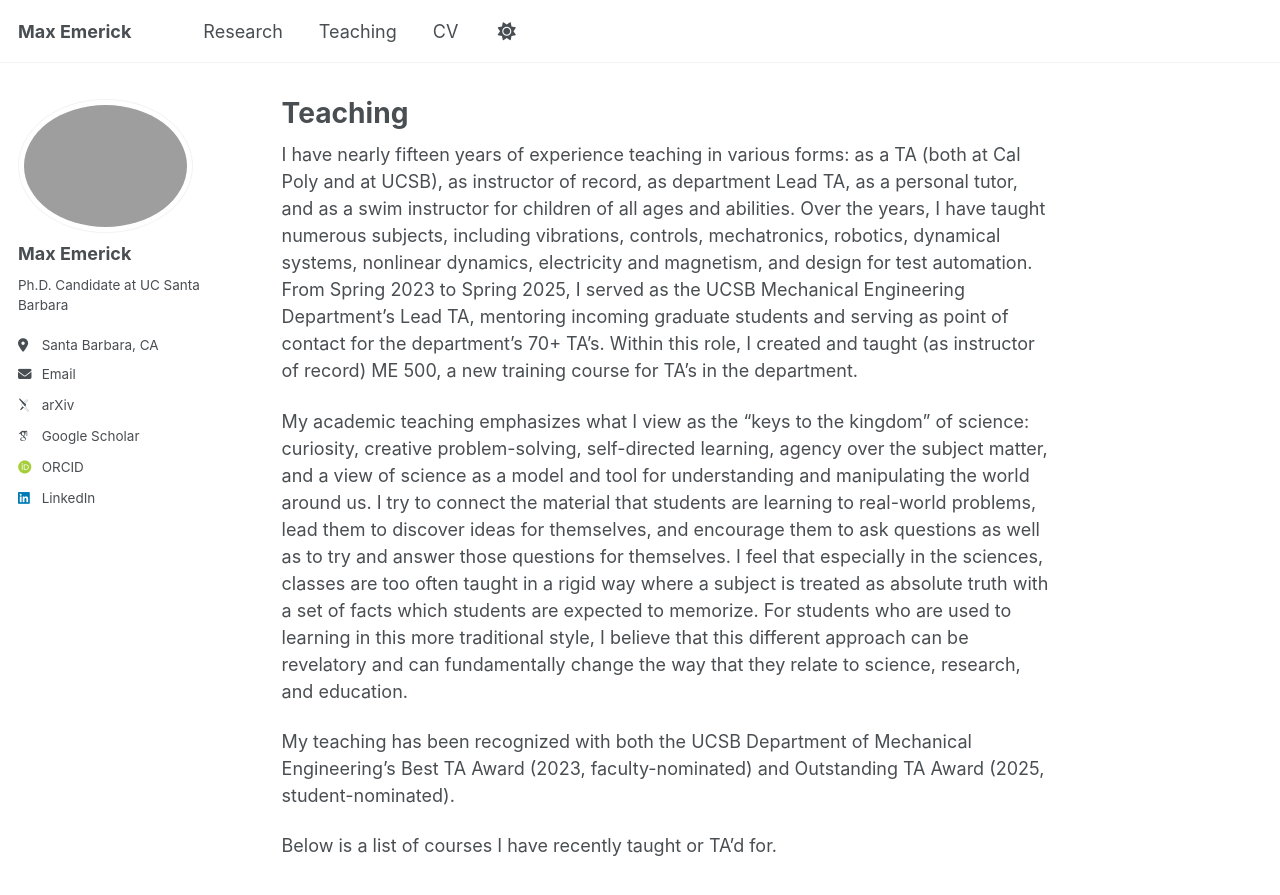
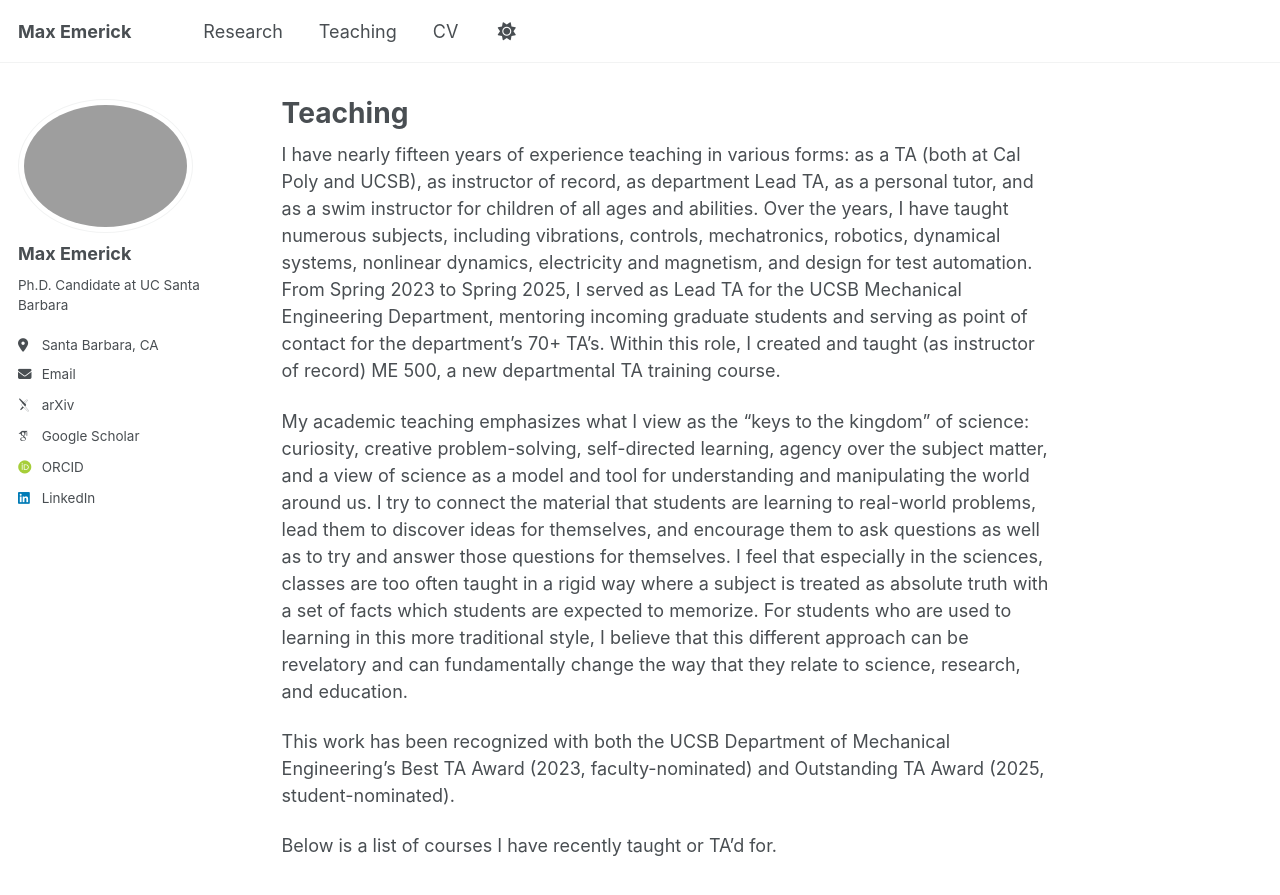
Before and after one commit to maxemerick/maxemerick.github.io, a Jekyll site: the page built from _pages/teaching.md, in a window 1280 px wide and 900 px high. Shown: the top 895 px of the window. Built offline with Jekyll 4.4.1, drawn with Linux system fonts in a browser that asks for light colours; some web fonts are replaced.

Commit message:
Update teaching.md

```diff
--- a/_pages/teaching.md
+++ b/_pages/teaching.md
@@ -6,11 +6,11 @@ redirect_from:
   - /teaching.html
 ---
 
-I have nearly fifteen years of experience teaching in various forms: as a TA (both at Cal Poly and at UCSB), as instructor of record, as department Lead TA, as a personal tutor, and as a swim instructor for children of all ages and abilities. Over the years, I have taught numerous subjects, including vibrations, controls, mechatronics, robotics, dynamical systems, nonlinear dynamics, electricity and magnetism, and design for test automation. From Spring 2023 to Spring 2025, I served as the UCSB Mechanical Engineering Department's Lead TA, mentoring incoming graduate students and serving as point of contact for the department's 70+ TA's. Within this role, I created and taught (as instructor of record) ME 500, a new training course for TA's in the department.
+I have nearly fifteen years of experience teaching in various forms: as a TA (both at Cal Poly and UCSB), as instructor of record, as department Lead TA, as a personal tutor, and as a swim instructor for children of all ages and abilities. Over the years, I have taught numerous subjects, including vibrations, controls, mechatronics, robotics, dynamical systems, nonlinear dynamics, electricity and magnetism, and design for test automation. From Spring 2023 to Spring 2025, I served as Lead TA for the UCSB Mechanical Engineering Department, mentoring incoming graduate students and serving as point of contact for the department's 70+ TA's. Within this role, I created and taught (as instructor of record) ME 500, a new departmental TA training course.
 
 My academic teaching emphasizes what I view as the "keys to the kingdom" of science: curiosity, creative problem-solving, self-directed learning, agency over the subject matter, and a view of science as a model and tool for understanding and manipulating the world around us. I try to connect the material that students are learning to real-world problems, lead them to discover ideas for themselves, and encourage them to ask questions as well as to try and answer those questions for themselves. I feel that especially in the sciences, classes are too often taught in a rigid way where a subject is treated as absolute truth with a set of facts which students are expected to memorize. For students who are used to learning in this more traditional style, I believe that this different approach can be revelatory and can fundamentally change the way that they relate to science, research, and education.
 
-My teaching has been recognized with both the UCSB Department of Mechanical Engineering's Best TA Award (2023, faculty-nominated) and Outstanding TA Award (2025, student-nominated).
+This work has been recognized with both the UCSB Department of Mechanical Engineering's Best TA Award (2023, faculty-nominated) and Outstanding TA Award (2025, student-nominated).
 
 Below is a list of courses I have recently taught or TA'd for.
 
```
